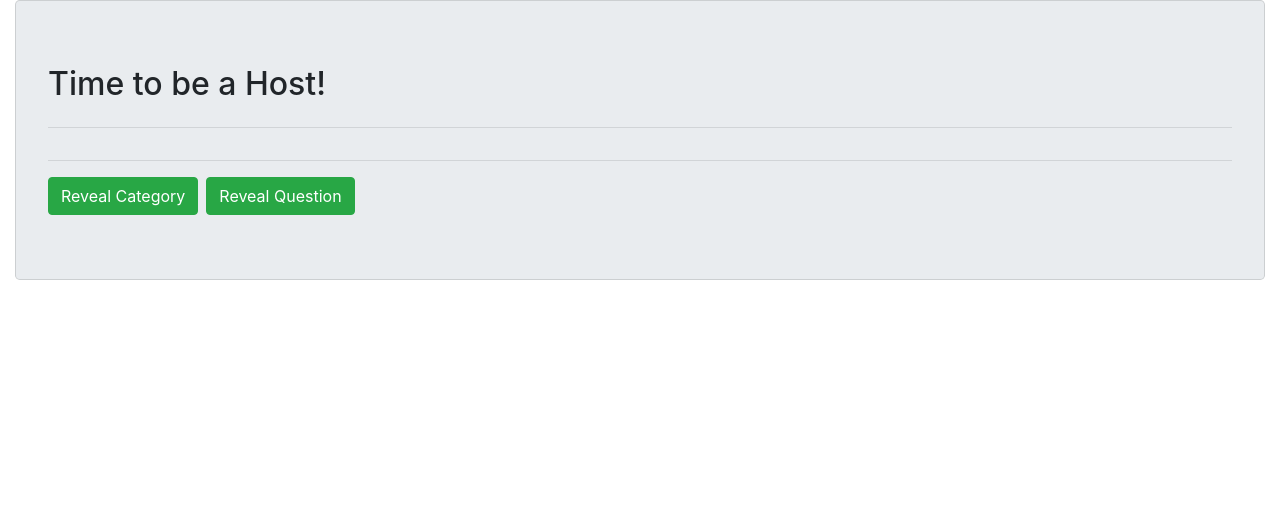
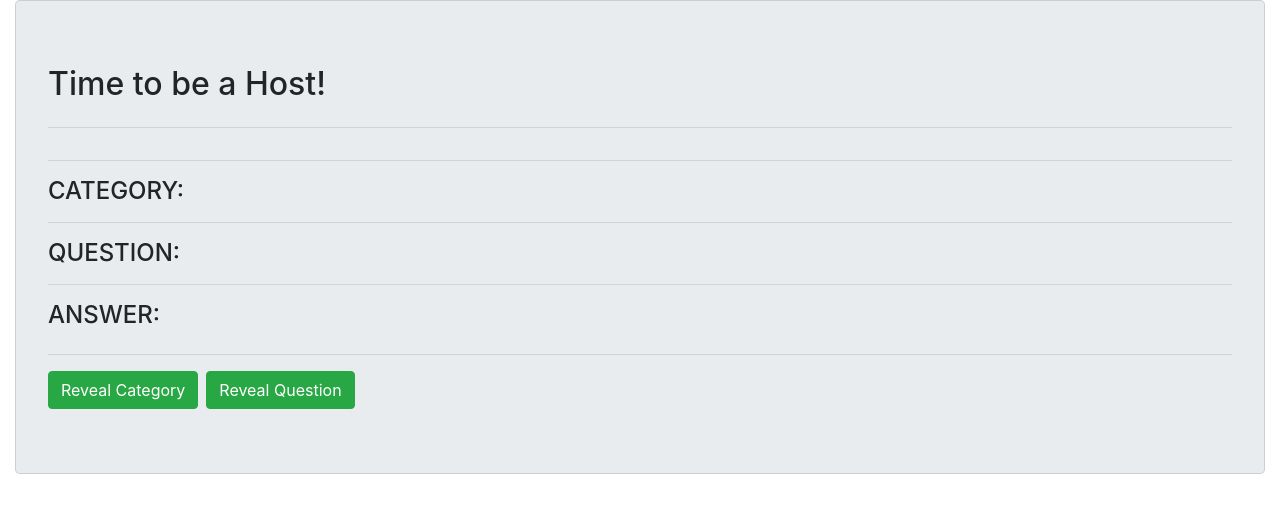
Before and after one commit to cazier/jeopardy, a Flask app: template templates/host.html in a window 1280 px wide. Shown: the part 56-569 px from the top of the page. Run offline with Flask 2, Linux system fonts and the light colour scheme; the template is opened without the code that fills it, so the values that code supplies are empty; some libraries are stand-ins or nearby versions.

Commit message:
more final jeopardy
Former-commit-id: 0f43afa835c7717a08f71ff1639e99890720a8a0

```diff
--- a/templates/host.html
+++ b/templates/host.html
@@ -45,9 +45,26 @@
                     <div class="btn-toolbar" role="toolbar">
                         <div class="btn-group" role="group" id="wagerers">
                             {% for name in game.score.keys() %}
-                                <button class="btn btn-danger" id="{{ name }}_wagered">{{ name }}</button>
+                                <button class="btn btn-danger wager_names" id="{{ name }}_wagered">{{ name }}</button>
                             {% endfor %}
                         </div>
+                    </div>
+                    <div>
+                        <hr>
+                        <h4>
+                            CATEGORY:
+                        </h4>
+                        <h5 style="padding-left: 25px">{{ game.board.categories[0].category }}</h5>
+                        <hr>
+                        <h4>
+                            QUESTION:
+                        </h4>
+                        <h5 style="padding-left: 25px">{{ game.board.categories[0].questions[0].question }}</h5>
+                        <hr>
+                        <h4>
+                            ANSWER:
+                        </h3>
+                        <h5 style="padding-left: 25px">{{ game.board.categories[0].questions[0].answer }}</h5>
                     </div>
                     <hr>
                         <div class="btn-toolbar" role="toolbar">
@@ -105,6 +122,54 @@
                     </div>
                   </div>
                 </div>
+                 <div class="modal fade" id="wager_category_modal" tabindex="-1" role="dialog" aria-labelledby="wager-category-modal-holder" aria-hidden="true">
+                  <div class="modal-dialog modal-dialog-centered" role="document">
+                    <div class="modal-content">
+                      <div class="modal-header">
+                        <h3 class="modal-title" id="wager-category-modal-holder"><span id="category"></span></h3>
+                        <button type="button" class="close" data-dismiss="modal" aria-label="Close">
+                          <span aria-hidden="true">&times;</span>
+                        </button>
+                      </div>
+                      <div class="modal-body">
+                        <h3>Clue:</h3>
+                        <h4 id="wager_clue"></h4>
+                        <table>
+                            <tr>
+                                <th>
+                                    <span id="wager_round_name"></span> has wagered:
+                                </th>
+                            </tr>
+                            <tr>
+                                <td>
+                                    {{ currency }} <span id="wager_round_amount"></span>
+                                </td>
+                            </tr>
+                        </table>
+                        <br>
+                        <table class="collapse" id="wager_answer_holder">
+                            <tr>
+                                <th>
+                                    Answer:
+                                </th>
+                            </tr>
+                            <tr>
+                                <td id="wager_round_answer">
+                                </td>
+                            </tr>
+                        </table>
+                      </div>
+                      <div class="modal-footer" id="question_footer">
+                        <div class="btn-toolbar" role="toolbar">
+                            <div class="btn-group" role="group">
+                                <button class="btn btn-success disabled mr-auto" id="correct_wager">Correct!</button>
+                                <button class="btn btn-danger disabled mr-auto" id="incorrect_wager">Incorrect</button>
+                            </div>
+                        </div>
+                    </div>
+                    </div>
+                  </div>
+                </div>
 
                 </div>
             </div>
@@ -120,6 +185,13 @@
                     });
 
                     $('#' + this.id).addClass('disabled');
+                }
+
+                else if (this.className.includes('wager_names')) {
+                    socket.emit('final_wagerer_reveal', {
+                        'room': '{{ game.room }}',
+                        'name': this.id,
+                    })
                 }
 
                 else if (this.id == 'finished_reading') {
@@ -222,6 +294,17 @@
             $('#' + message['name'] + '_wagered').addClass('btn-success');
         });
 
+        socket.on('final_wager_received', function(message) {
+            $('#wager_answer_holder').collapse('hide');
+
+            $('#wager_round_name').text(message['name']);
+            $('#wager_round_amount').text(message['wager']);
+            $('#wager_round_answer').text(message['answer']);
+
+            $('#wager_category_modal').modal('show', {
+                focus: true
+            });
+
 
     </script>
 </body>
--- a/web.py
+++ b/web.py
@@ -221,14 +221,35 @@ def reveal_question(data):
 def received_wager(data):
 	game = LIVE_GAME_CONTAINER[data[u'room']]
 
-	game.wagered_round[data[u'name']] = data[u'wager']
+	game.wagered_round[data[u'name']] = {u'wager': data[u'wager']}
 
 	socketio.emit('wagerer_received', {
 		u'room': data[u'room'],
 		u'name': data[u'name']
 		})
 
-	print(game.wagered_round)
+@socketio.on(u'answer_submitted')
+def received_answer(data):
+	game = LIVE_GAME_CONTAINER[data[u'room']]
+
+	game.wagered_round[data[u'name']][u'answer'] = data[u'answer']
+
+	socketio.emit('wagerer_received', {
+		u'room': data[u'room'],
+		u'name': data[u'name']
+		})
+
+@socketio.on(u'final_wagerer_reveal')
+def wagerer_reveal(data):
+	game = LIVE_GAME_CONTAINER[data[u'room']]
+	name = data[u'name'][:-8]
+
+	socketio.emit('final_wager_received', {
+		u'room': data[u'room'],
+		u'name': name,
+		u'wager': game.wagered_round[name][u'wager'],
+		u'answer': game.wagered_round[name][u'answer']
+		})
 
 
 @socketio.on(u'join')
```
Also changed, not shown: templates/board.html (+24 -19 lines), templates/play.html (+15 -3 lines).
